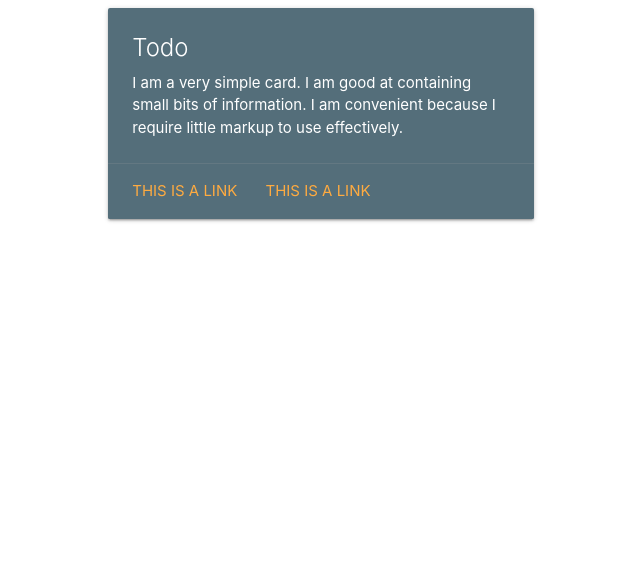
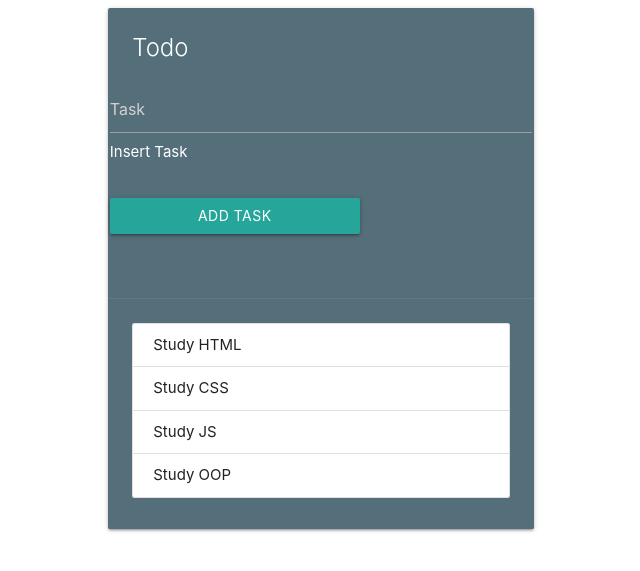
Before and after one commit to kaarelleetsaarvoco/todo-web, a Node project: template views/index.ejs in a window 1280 px wide. Shown: the top 571 px of the page, without its empty margins (95-735 px from the left). Run offline with Node 20 templates, Linux system fonts and the light colour scheme; the template is opened without the code that fills it, so the values that code supplies are empty.

Commit message:
Create project basic view

```diff
--- a/views/index.ejs
+++ b/views/index.ejs
@@ -14,12 +14,25 @@
       <div class="card blue-grey darken-1">
         <div class="card-content white-text">
           <span class="card-title">Todo</span>
-          <p>I am a very simple card. I am good at containing small bits of information.
-          I am convenient because I require little markup to use effectively.</p>
+          <div class=" row">
+            <form class="row">
+              <div class="row">
+                <div class="input-field col s12">
+                  <input placeholder="Task" id="task" type="text">
+                  <lable for="task">Insert Task</lable>
+                </div>
+              </div>
+              <input class="btn" type="suvmit" value="Add Task">
+            </form>
         </div>
+      </div>
         <div class="card-action">
-          <a href="#">This is a link</a>
-          <a href="#">This is a link</a>
+          <ul class="collection">
+            <li class="collection-item">Study HTML</li>
+            <li class="collection-item">Study CSS</li>
+            <li class="collection-item">Study JS</li>
+            <li class="collection-item">Study OOP</li>
+          </ul>
         </div>
       </div>
     </div>
```
